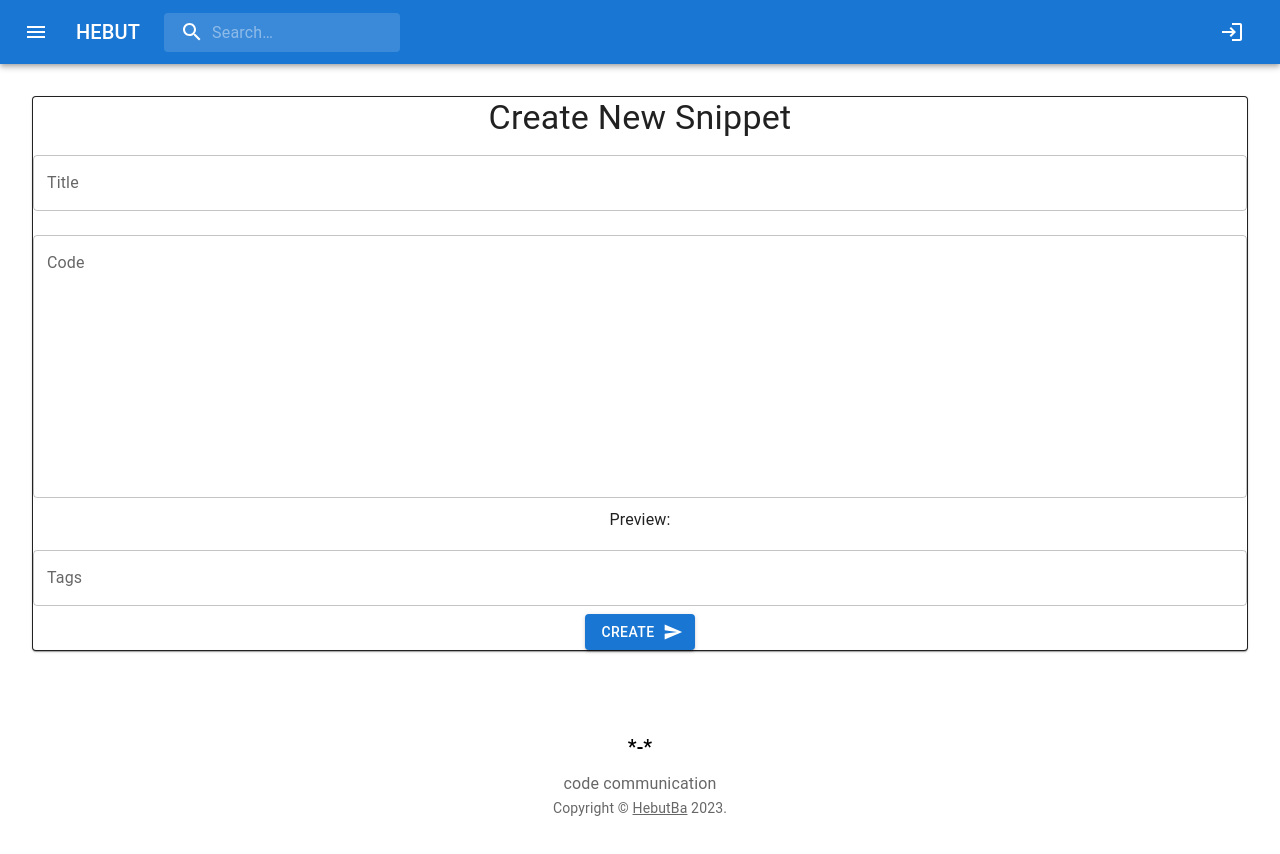
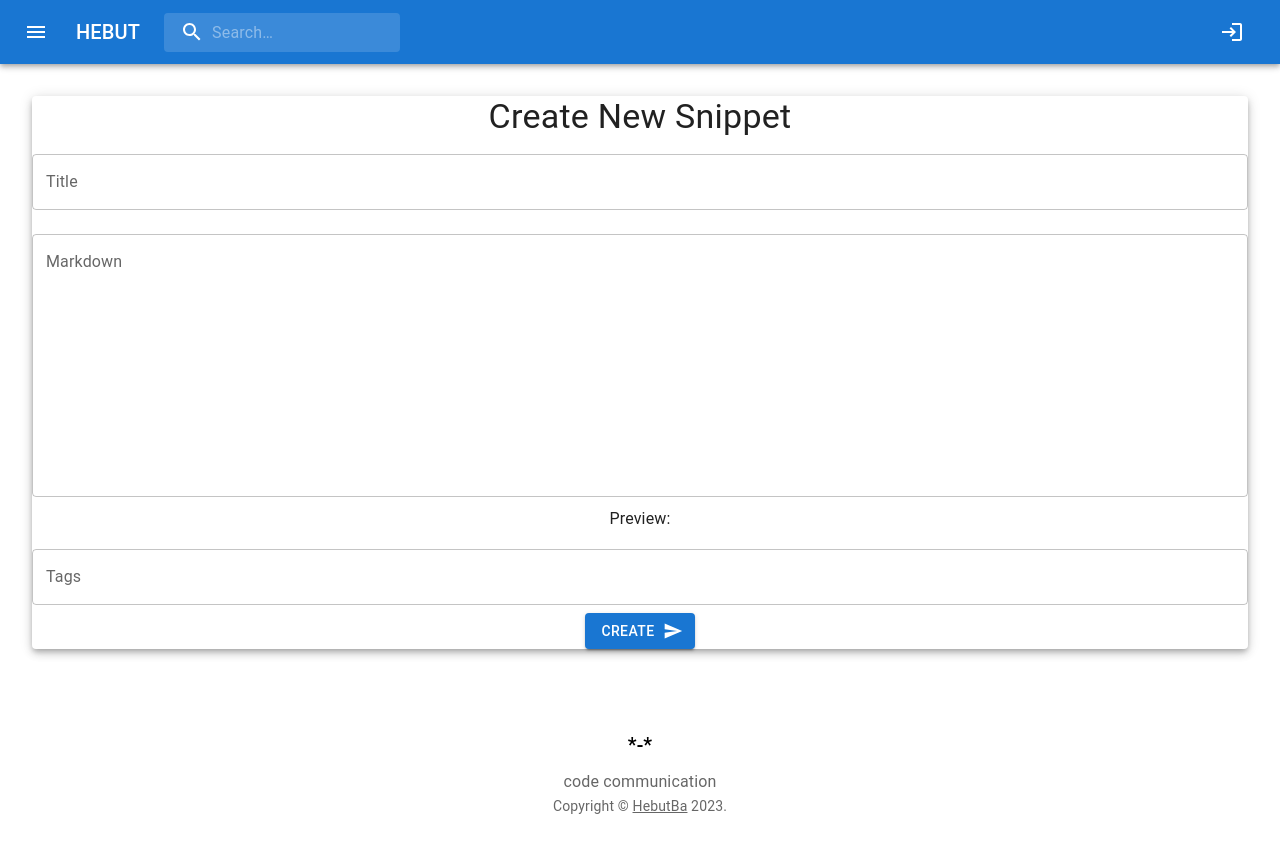
Before and after one commit to zwy923/hebutBa, a React (Create React App) app in the folder client/: page /createsnippet in a window 1280 px wide. Shown: the top 854 px of the page. Built offline with nearby package versions, Linux system fonts and the light colour scheme.

Commit message:
Update CreateSnippet.js

```diff
--- a/client/src/components/CreateSnippet.js
+++ b/client/src/components/CreateSnippet.js
@@ -31,7 +31,7 @@ const CreateSnippet = () => {
   };
 
   return (
-    <Paper sx={{ border: 1 , margin: 4}}>
+    <Paper variant="elevation" elevation='5' sx={{ margin: 4}}>
       <Typography variant="h4">Create New Snippet</Typography>
       <form onSubmit={handleSubmit}>
         <TextField
@@ -44,7 +44,7 @@ const CreateSnippet = () => {
         />
         <TextField
           id="code"
-          label="Code"
+          label="Markdown"
           fullWidth
           multiline
           rows={10}
```
